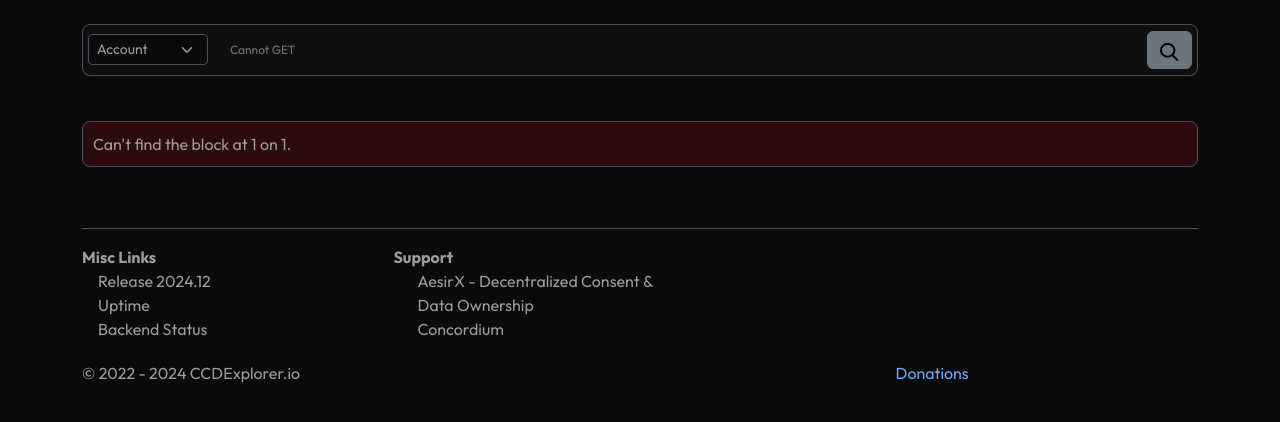
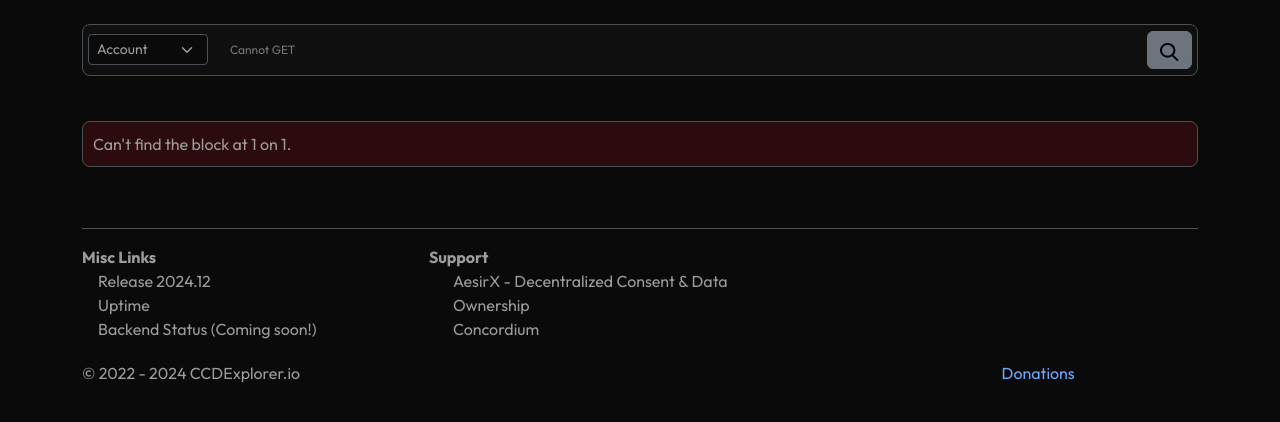
Before and after one commit to ccdexplorer/ccdexplorer-site, a FastAPI app: page /1/block/1 in a window 1280 px wide. Shown: the part 66-488 px from the top of the page. Run offline with FastAPI, Linux system fonts and the light colour scheme; parts of the project's set-up code (start-up, migrations or seed data) failed here and were passed over; some libraries are stand-ins or nearby versions.

Commit message:
V2 final

```diff
--- a/app/templates/base/footer-2.html
+++ b/app/templates/base/footer-2.html
@@ -19,7 +19,7 @@
       <ul class="list-group-flush list-group  sm-text">
         <li class="list-group-item border-0 pt-0 pb-0"><a href="/misc/release-notes" class="nav-link ">Release 2024.12</a></li>
         <li class="list-group-item border-0 pt-0 pb-0"><a href="https://uptime.ccdexplorer.io" class="nav-link ">Uptime</a></li>
-        <li class="list-group-item border-0 pt-0 pb-0"><a href="#" class="nav-link ">Backend Status</a></li>
+        <li class="list-group-item border-0 pt-0 pb-0"><a href="#" class="nav-link ">Backend Status (Coming soon!)</a></li>
 
       </ul>
       </div>
--- a/requirements.txt
+++ b/requirements.txt
@@ -1,5 +1,5 @@
 base58
-fastapi[standard]
+fastapi
 chardet
 
 GitPython
```
